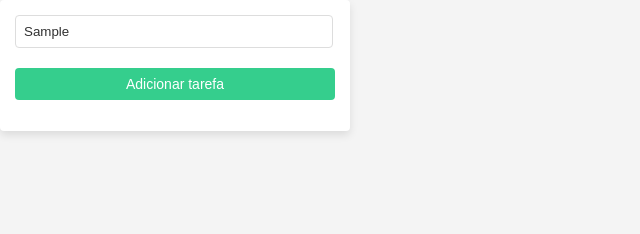
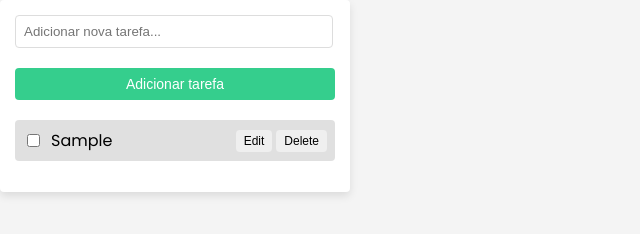
Before and after one commit to adrianoleitedasilva/chromeToDo, a plain HTML site: page index.html in a window 1280 px wide. Both pictures are taken after typing "Sample" into the empty fields and a click on the button "Adicionar tarefa". Shown: the whole page, without its empty margins (0-640 px from the left). Drawn offline with Linux system fonts and the light colour scheme.

Commit message:
extensão finalizada

```diff
--- a/script.js
+++ b/script.js
@@ -0,0 +1,81 @@
+document.addEventListener('DOMContentLoaded', function () {
+    document.getElementById('add-task').addEventListener('click', addTaskFromInput);
+    loadTasks();
+});
+
+function addTaskFromInput() {
+    const taskValue = document.getElementById('new-task').value;
+    if (taskValue) {
+        addTask(taskValue);
+        document.getElementById('new-task').value = '';
+        saveTasks();
+    }
+}
+
+function addTask(taskValue, isCompleted = false) {
+    const ul = document.getElementById('task-list');
+    const li = document.createElement('li');
+
+    const checkbox = document.createElement('input');
+    checkbox.type = 'checkbox';
+    checkbox.checked = isCompleted;
+    checkbox.addEventListener('change', toggleTask);
+
+    const text = document.createElement('span');
+    text.textContent = taskValue;
+    text.style.textDecoration = isCompleted ? 'line-through' : 'none';
+
+    const editButton = document.createElement('button');
+    editButton.textContent = 'Edit';
+    editButton.addEventListener('click', editTask);
+
+    const deleteButton = document.createElement('button');
+    deleteButton.textContent = 'Delete';
+    deleteButton.addEventListener('click', deleteTask);
+
+    li.appendChild(checkbox);
+    li.appendChild(text);
+    li.appendChild(editButton);
+    li.appendChild(deleteButton);
+
+    ul.appendChild(li);
+
+}
+
+function saveTasks() {
+    const tasks = [];
+    document.querySelectorAll('#task-list li').forEach(function (taskLi) {
+        const text = taskLi.querySelector('span').textContent;
+        const isCompleted = taskLi.querySelector('input').checked;
+        tasks.push({ text, isCompleted });
+    });
+    localStorage.setItem('tasks', JSON.stringify(tasks));
+}
+
+function loadTasks() {
+    const tasks = JSON.parse(localStorage.getItem('tasks')) || [];
+    tasks.forEach(function (task) {
+        addTask(task.text, task.isCompleted);
+    });
+}
+
+function toggleTask(event) {
+    const text = event.target.nextElementSibling;
+    text.style.textDecoration = event.target.checked ? 'line-through' : 'none';
+    saveTasks();
+}
+
+function deleteTask(event) {
+    const li = event.target.parentNode;
+    li.parentNode.removeChild(li);
+    saveTasks();
+}
+
+function editTask(event) {
+    const textSpan = event.target.previousElementSibling;
+    const newText = prompt("Edit Your Task", textSpan.textContent);
+    if (newText !== null) {
+        textSpan.textContent = newText;
+        saveTasks();
+    }
+}
--- a/style.css
+++ b/style.css
@@ -35,4 +35,44 @@ body {
     cursor: pointer;
     margin-top: 10px;
     font-size: 14px;
+    transition: opacity 0.3s ease;
 }
+
+#task-list {
+    margin-top: 20px;
+    list-style: none;
+    padding: 0;
+}
+
+#task-list li {
+    display: flex;
+    align-items: center;
+    padding: 8px;
+    background-color: #e0e0e0;
+    margin-bottom: 4px;
+    border-radius: 4px;
+    overflow: hidden;
+}
+
+#task-list span {
+    flex-grow: 1;
+    margin-left: 8px;
+    word-break: break-all;
+}
+
+input[type='checkbox'] {
+    cursor: pointer;
+}
+
+button:not(#add-task) {
+    margin-left: 4px;
+    padding: 4px 8px;
+    border: none;
+    border-radius: 4px;
+    cursor: pointer;
+    font-size: 12px;
+}
+
+button:hover {
+    opacity: 0.8;;
+}
```
Also changed, not shown: manifest.json.
